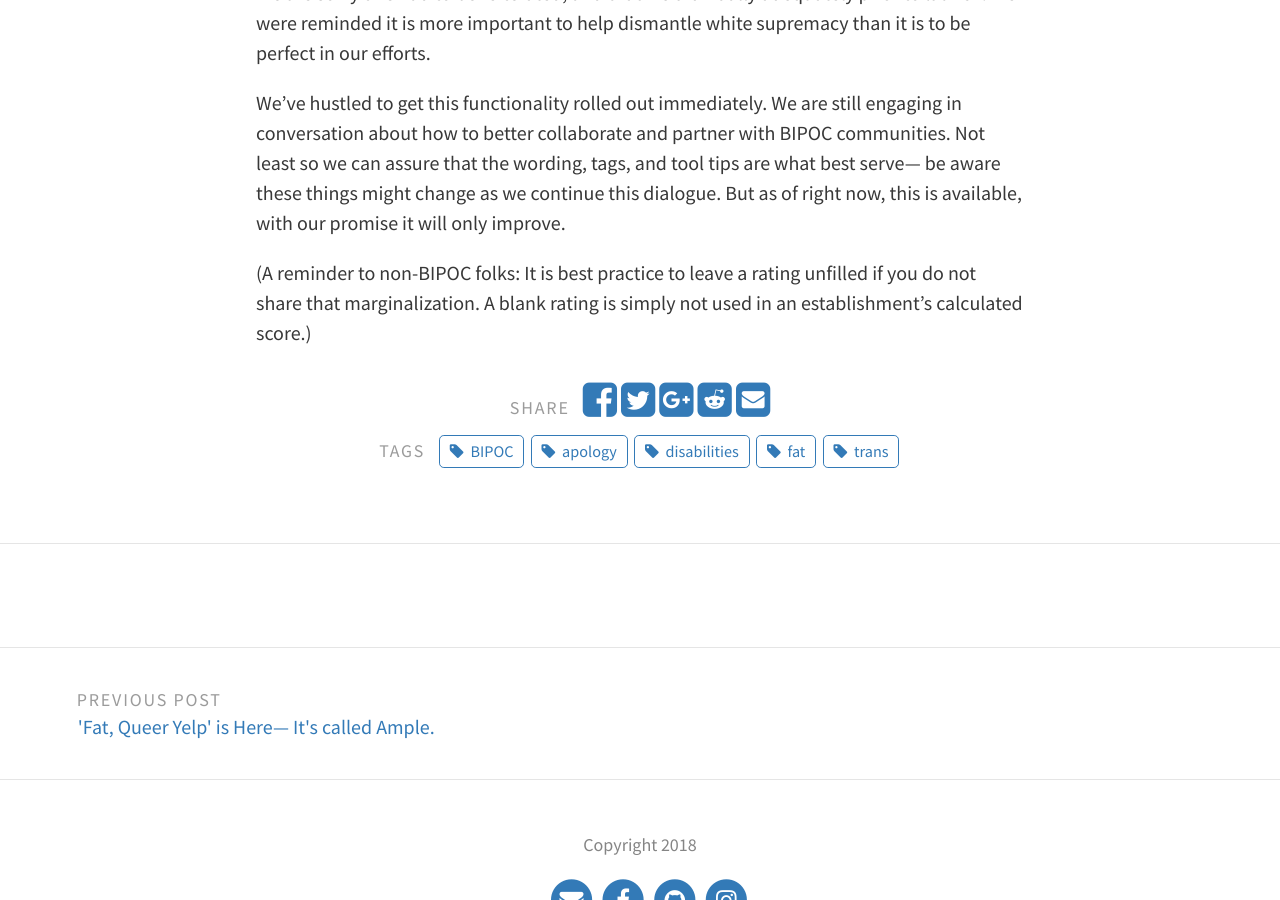
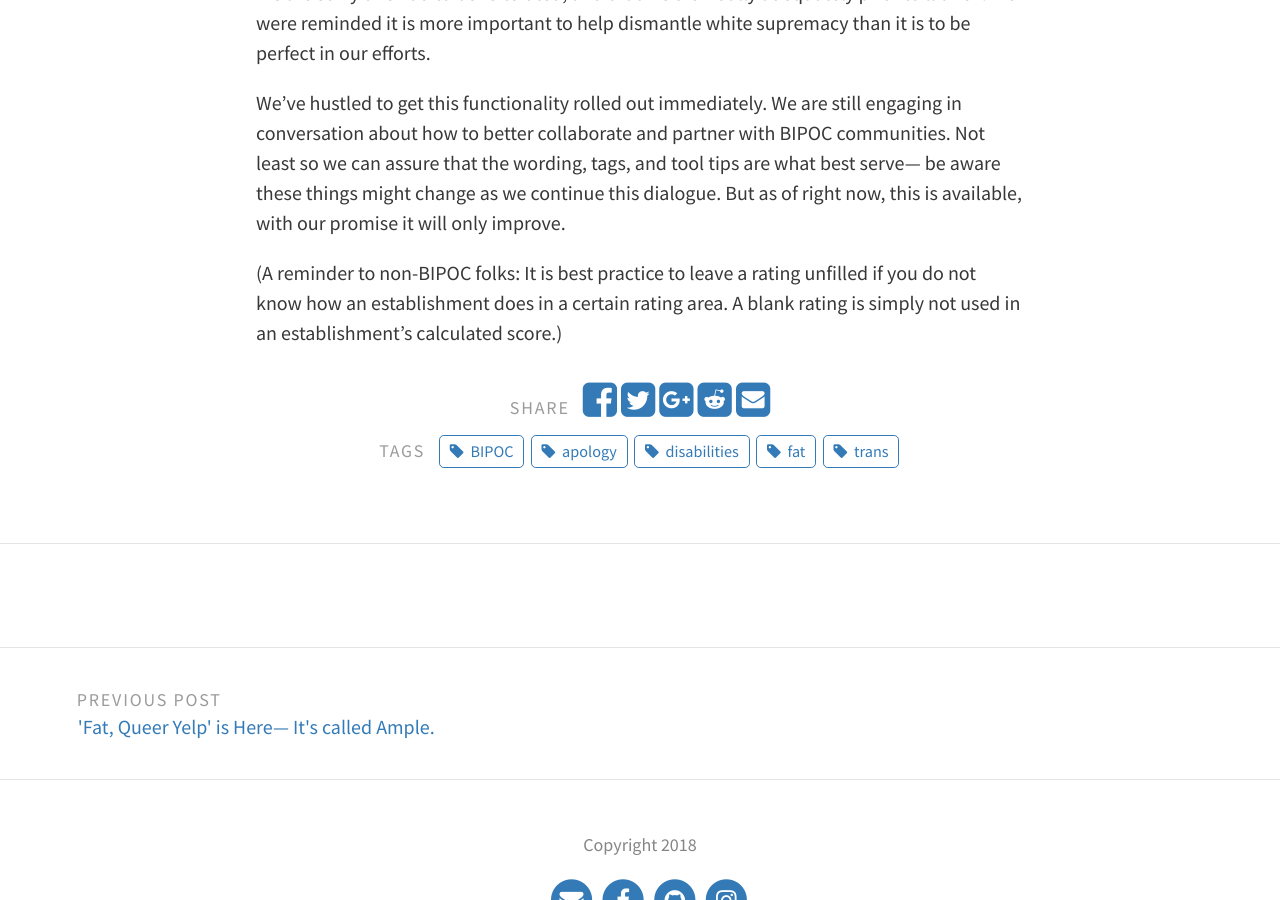
Before and after one commit to uhlissuh/ample, a Jekyll site: the page built from docs/_posts/2018-05-28-apology-new-bipoc-functionality.md, in a window 1280 px wide and 900 px high, scrolled down 666 px. Built offline with Jekyll 4.4.1, drawn with Linux system fonts in a browser that asks for light colours; comment, search, counter and statistics services are not loaded.

Commit message:
Change wording at end of post

```diff
--- a/docs/_posts/2018-05-28-apology-new-bipoc-functionality.md
+++ b/docs/_posts/2018-05-28-apology-new-bipoc-functionality.md
@@ -16,4 +16,4 @@ It was generously brought to our attention that reviews without this axis of inf
 
 We’ve hustled to get this functionality rolled out immediately. We are still engaging in conversation about how to better collaborate and partner with BIPOC communities. Not least so we can assure that the wording, tags, and tool tips are what best serve— be aware these things might change as we continue this dialogue. But as of right now, this is available, with our promise it will only improve.
 
-(A reminder to non-BIPOC folks: It is best practice to leave a rating unfilled if you do not share that marginalization. A blank rating is simply not used in an establishment's calculated score.)
+(A reminder to non-BIPOC folks: It is best practice to leave a rating unfilled if you do not know how an establishment does in a certain rating area. A blank rating is simply not used in an establishment's calculated score.)
```
